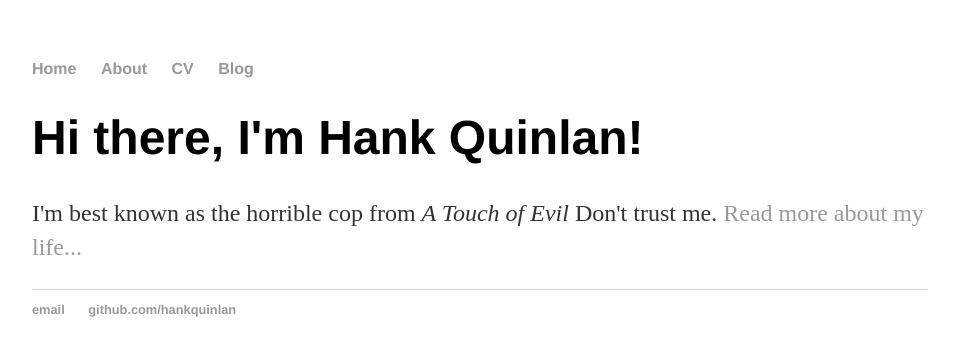
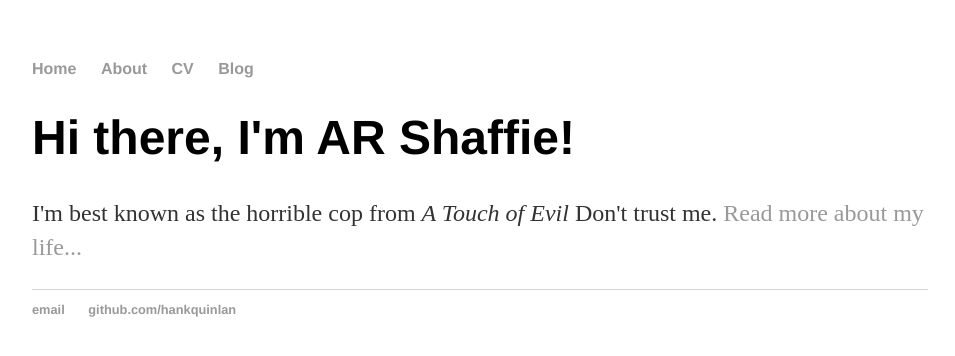
Before and after one commit to Abdel-Rahman2/github.io, a Jekyll site: the page built from index.html, in a window 1280 px wide. Shown: the top 356 px of the page, without its empty margins (160-1115 px from the left). Built offline with Jekyll 4.4.1, drawn with Linux system fonts in a browser that asks for light colours.

Commit message:
layout commit

```diff
--- a/index.html
+++ b/index.html
@@ -1,29 +1,8 @@
-<!DOCTYPE html>
-<html>
-	<head>
-		<link rel="stylesheet" type="text/css" href="/github.io/css/main.css">
-		<title>Hank Quinlan, Horrible Cop</title>
-	</head>
-	<body>
-		<nav>
-    		<ul>
-        		<li><a href="/">Home</a></li>
-	        	<li><a href="/about">About</a></li>
-        		<li><a href="/cv">CV</a></li>
-        		<li><a href="/blog">Blog</a></li>
-    		</ul>
-		</nav>
-		<div class="container">
-    		<div class="blurb">
-        		<h1>Hi there, I'm Hank Quinlan!</h1>
-				<p>I'm best known as the horrible cop from <em>A Touch of Evil</em> Don't trust me. <a href="/about">Read more about my life...</a></p>
-    		</div><!-- /.blurb -->
-		</div><!-- /.container -->
-		<footer>
-    		<ul>
-        		<li><a href="mailto:hankquinlanhub@gmail.com">email</a></li>
-        		<li><a href="https://github.com/hankquinlan">github.com/hankquinlan</a></li>
-			</ul>
-		</footer>
-	</body>
-</html>
+---
+layout: default
+title: AR, Horrible Cop
+---
+<div class="blurb">
+	<h1>Hi there, I'm AR Shaffie!</h1>
+	<p>I'm best known as the horrible cop from <em>A Touch of Evil</em> Don't trust me. <a href="/about">Read more about my life...</a></p>
+</div><!-- /.blurb -->
```
